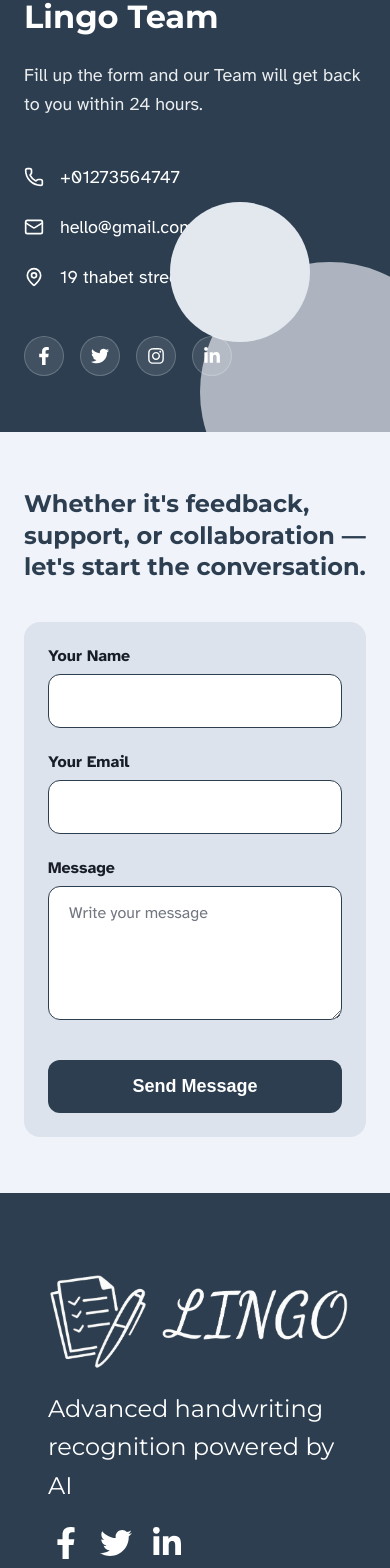
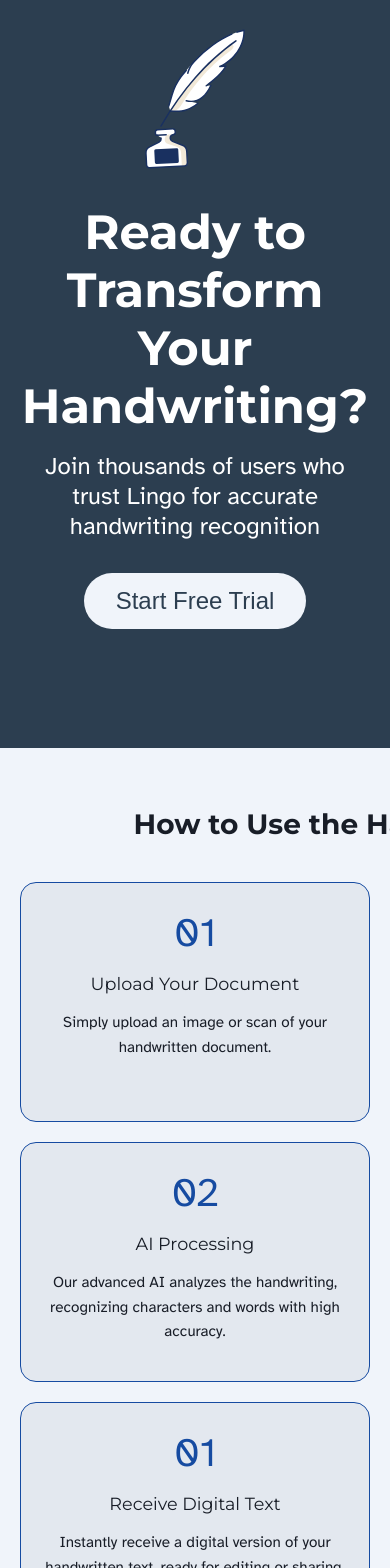
Before and after one commit to Team-Lingo/handwriting-recognition, a Next.js app: page / in a window 390 px wide. Shown: the part 5257-6825 px from the top of the page. Built offline with nearby package versions, Linux system fonts and the light colour scheme; no server answers.

Commit message:
add HowItWork and CTA sections

```diff
--- a/src/app/page.tsx
+++ b/src/app/page.tsx
@@ -5,8 +5,11 @@
 import IntroSection from "@/components/Intro/Intro";
 import Stats from "@/components/Stats/Stats";
 import Features from "@/components/Features/Features";
+import CTA from "@/components/CTA/CTA";
+import HowItWork from "@/components/HowItWork/HowItWork";
 import Contact from "@/components/Contact/Contact";
 import Footer from "@/components/Footer/Footer";
+
 
 export default function HomePage() {
     return (
@@ -16,6 +19,8 @@
             <IntroSection />
             <Stats />
             <Features />
+            <CTA/>
+            <HowItWork/>
             <Contact />
             <Footer />
         </>
--- /dev/null
+++ b/src/components/CTA/CTA.css
@@ -0,0 +1,52 @@
+.CTA {
+  min-height: 100vh;
+background-color: var(--Primary-Dark);
+  display: flex;
+  align-items: center;
+  justify-content: center;
+  text-align: center;
+  padding: 40px 20px;
+}
+
+.CTA-content {
+  max-width: 1280px;
+}
+
+.icon {
+  margin-bottom: 24px;
+}
+
+.icon img {
+  width: 150px;
+  height: auto;
+}
+
+.CTA h1 {
+  font-size: 48px;
+  font-weight: 700;
+  color: #fff;
+  margin-bottom: 16px;
+}
+
+.CTA p {
+  font-size: 24px;
+  color: #fff;
+  margin-bottom: 32px;
+}
+
+.cta-btn {
+  background-color:var(--Landing-Bg);
+  color:var(--Primary-Dark);
+  border: none;
+  padding: 14px 32px;
+  border-radius: 999px;
+  font-size: 24px;
+  font-weight: 500;
+  cursor: pointer;
+  transition: all 0.3s ease;
+}
+
+.cta-btn:hover {
+  background-color:var(--Landing-Bg);
+  transform: translateY(-2px);
+}
--- /dev/null
+++ b/src/components/CTA/CTA.tsx
@@ -0,0 +1,21 @@
+import "./CTA.css"
+export default function CTASection() {
+  return (
+    <section className="CTA">
+      <div className="CTA-content">
+        <div className="icon">
+          <img src="/Images/Quill.svg" alt="feather icon" />
+        </div>
+
+        <h1>Ready to Transform Your Handwriting?</h1>
+
+        <p>
+          Join thousands of users who trust Lingo for accurate handwriting
+          recognition
+        </p>
+
+        <button className="cta-btn">Start Free Trial</button>
+      </div>
+    </section>
+  );
+}
--- /dev/null
+++ b/src/components/HowItWork/HowItWork.module.css
@@ -0,0 +1,120 @@
+.howItWork {
+  width: 100%;
+  padding: 80px 20px;
+  background: var(--Landing-Bg);
+}
+
+.container {
+  max-width: 1280px;
+  margin: 0 auto;
+}
+
+.heading {
+  width: 900px;
+  font-size: 48px;
+  font-weight: 700;
+  color: var(--Main-Text);
+  text-align: center;
+  margin-bottom: 60px;
+  line-height: 1.2;
+  margin-inline: auto;
+}
+
+.stepsGrid {
+  display: grid;
+  grid-template-columns: repeat(auto-fit, minmax(300px, 1fr));
+  gap: 30px;
+  margin-top: 40px;
+}
+
+.stepCard {
+  background: var( --Hover-Active);
+  border: 1px solid var(--Primary-Blue);
+  border-radius: 16px;
+  padding: 40px 30px;
+  text-align: center;
+  transition: transform 0.3s ease, box-shadow 0.3s ease;
+  min-height: 280px;
+  display: flex;
+  flex-direction: column;
+  align-items: center;
+  justify-content: flex-start;
+}
+
+.stepCard:hover {
+  transform: translateY(-5px);
+}
+
+.stepNumber {
+  font-size: 8rem;
+  font-weight: 500;
+  color: var(--Primary-Blue);
+  margin-bottom: 20px;
+  line-height: 1;
+  position: relative;
+}
+
+
+.stepTitle {
+  font-size: 24px;
+  font-weight: 500;
+  color:var(--Main-Text);
+  margin-bottom: 15px;
+  line-height: 1.3;
+}
+
+.stepDescription {
+  font-size: 1rem;
+  color: var(--Main-Text);
+  line-height: 1.6;
+  margin: 0;
+}
+
+/* Responsive Design */
+@media (max-width: 768px) {
+  .howItWork {
+    padding: 60px 20px;
+  }
+
+  .heading {
+    font-size: 2rem;
+    margin-bottom: 40px;
+  }
+
+  .stepsGrid {
+    grid-template-columns: 1fr;
+    gap: 20px;
+  }
+
+  .stepCard {
+    padding: 30px 20px;
+    min-height: 240px;
+  }
+
+  .stepNumber {
+    font-size: 3rem;
+  }
+
+  .stepTitle {
+    font-size: 1.1rem;
+  }
+
+  .stepDescription {
+    font-size: 0.95rem;
+  }
+}
+
+@media (max-width: 480px) {
+  .heading {
+    font-size: 1.75rem;
+  }
+
+  .stepNumber {
+    font-size: 2.5rem;
+  }
+
+  .stepNumber::before {
+    width: 70px;
+    height: 70px;
+  }
+}
--- /dev/null
+++ b/src/components/HowItWork/HowItWork.tsx
@@ -0,0 +1,44 @@
+import React from 'react';
+import styles from './HowItWork.module.css';
+
+const HowItWork = () => {
+  const steps = [
+    {
+      number: '01',
+      title: 'Upload Your Document',
+      description: 'Simply upload an image or scan of your handwritten document.'
+    },
+    {
+      number: '02',
+      title: 'AI Processing',
+      description: 'Our advanced AI analyzes the handwriting, recognizing characters and words with high accuracy.'
+    },
+    {
+      number: '01',
+      title: 'Receive Digital Text',
+      description: 'Instantly receive a digital version of your handwritten text, ready for editing or sharing.'
+    }
+  ];
+
+  return (
+    <section className={styles.howItWork}>
+      <div className={styles.container}>
+        <h2 className={styles.heading}>
+          How to Use the Handwriting Recognition Tool
+        </h2>
+
+        <div className={styles.stepsGrid}>
+          {steps.map((step, index) => (
+            <div key={index} className={styles.stepCard}>
+              <div className={styles.stepNumber}>{step.number}</div>
+              <h3 className={styles.stepTitle}>{step.title}</h3>
+              <p className={styles.stepDescription}>{step.description}</p>
+            </div>
+          ))}
+        </div>
+      </div>
+    </section>
+  );
+};
+
+export default HowItWork;
```
Also changed, not shown: 1 other file (tests, documents, lock files or other folders).
